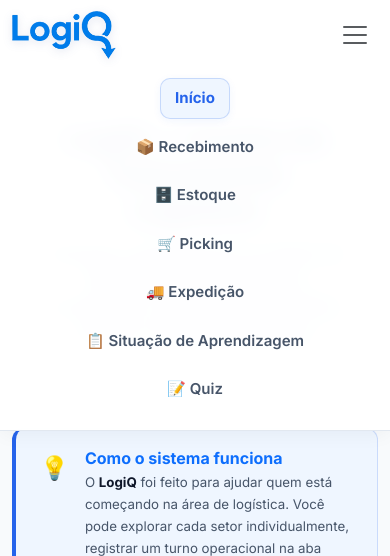
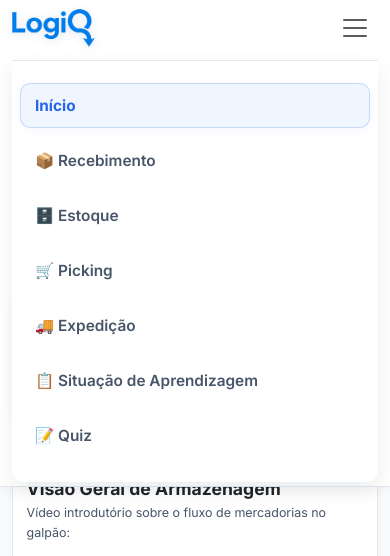
Before and after one commit to Vec-olegario/LogicQ, a Flask app: page / in a window 390 px wide, after a click that opens the changed part. Shown: the top 556 px of the page. Run offline with Flask 3, Linux system fonts and the light colour scheme; some libraries are stand-ins or nearby versions.

Commit message:
feat(ui): otimiza layout e tipografia para celulares e tablets com media queries

```diff
--- a/static/style.css
+++ b/static/style.css
@@ -1175,3 +1175,216 @@ html {
     color: #d97706 !important; /* Amarelo/âmbar aquecido em tom mais escuro e vivo */
     font-weight: 700;
 }
+
+/* ══════════════════════════════════════════════════════════════
+   OTIMIZAÇÕES RESPONSIVAS PARA CELULAR E TABLET (MOBILE-FIRST)
+   ══════════════════════════════════════════════════════════════ */
+
+/* 1. Menu de Navegação em Telas Menores (Até 991px - Collapse Bootstrap) */
+@media (max-width: 991px) {
+    #navbarContent {
+        background: #ffffff;
+        padding: 1rem 0.5rem;
+        border-top: 1px solid var(--border-color);
+        margin-top: 8px;
+        border-radius: 0 0 12px 12px;
+        box-shadow: 0 8px 20px rgba(15, 23, 42, 0.08);
+    }
+
+    .navbar-nav {
+        align-items: stretch !important;
+    }
+
+    .navbar-nav .nav-item {
+        width: 100%;
+    }
+
+    .nav-btn {
+        display: block !important;
+        width: 100% !important;
+        text-align: left !important;
+        padding: 10px 14px !important;
+        margin-bottom: 4px;
+        font-size: 0.96rem !important;
+    }
+}
+
+/* 2. Otimização Completa para Smartphones (Até 768px) */
+@media (max-width: 768px) {
+    /* Ajuste de tipografia base e espaçamentos do corpo */
+    body {
+        font-size: 0.9rem;
+        line-height: 1.6;
+    }
+
+    main {
+        padding-top: 70px !important;
+        padding-bottom: 30px !important;
+    }
+
+    /* Redução do tamanho da Logo e Navbar mais compacta */
+    .navbar-logo {
+        height: 38px !important;
+        max-width: 160px !important;
+    }
+
+    #main-nav {
+        padding: 4px 0 !important;
+    }
+
+    /* Hero Banner da página inicial e cabeçalhos em tamanho confortável */
+    .hero-banner-custom {
+        padding: 1.5rem 1rem !important;
+        border-radius: 12px !important;
+        margin-bottom: 1.5rem !important;
+    }
+
+    .hero-title-main {
+        font-size: 1.35rem !important;
+        line-height: 1.35 !important;
+        margin-bottom: 0.5rem !important;
+    }
+
+    .hero-subtitle-main {
+        font-size: 0.92rem !important;
+        line-height: 1.5 !important;
+    }
+
+    /* Escala dos Títulos em todo o sistema */
+    h1 {
+        font-size: 1.45rem !important;
+    }
+
+    h2 {
+        font-size: 1.22rem !important;
+    }
+
+    h3 {
+        font-size: 1.1rem !important;
+    }
+
+    h4 {
+        font-size: 1.02rem !important;
+    }
+
+    h5 {
+        font-size: 0.96rem !important;
+    }
+
+    /* Cabeçalhos de seção mais enxutos */
+    .section-header {
+        padding: 1rem 1.1rem !important;
+        margin-bottom: 1.25rem !important;
+    }
+
+    .section-header h2 {
+        font-size: 1.15rem !important;
+    }
+
+    .section-header p {
+        font-size: 0.85rem !important;
+    }
+
+    /* Redução de preenchimento (padding) em Cards e Blocos de Citação */
+    .card-custom,
+    .quote-card-custom,
+    .sabia-box {
+        padding: 1.1rem 1rem !important;
+        border-radius: 12px !important;
+        font-size: 0.89rem !important;
+    }
+
+    /* Cards do Pipeline (4 Setores na Página Inicial) */
+    .sector-pipeline-card {
+        padding: 1.15rem 1rem !important;
+        border-radius: 12px !important;
+    }
+
+    .sector-pipeline-card h3 {
+        font-size: 1.08rem !important;
+    }
+
+    .sector-pipeline-card .fs-3 {
+        font-size: 1.4rem !important;
+    }
+
+    .sector-pipeline-card p {
+        font-size: 0.84rem !important;
+        margin-bottom: 0.75rem !important;
+    }
+
+    /* Barra de Navegação Rápida do Rodapé (CTAs / Botões de Situação e Quiz) */
+    .sector-nav-bar {
+        padding: 1.1rem 1rem !important;
+        flex-direction: column !important;
+        align-items: stretch !important;
+        gap: 0.85rem !important;
+        margin-top: 1.75rem !important;
+    }
+
+    .sector-nav-bar > div:first-child {
+        text-align: center;
+    }
+
+    .sector-nav-bar .d-flex {
+        width: 100% !important;
+        flex-direction: column !important;
+        gap: 0.5rem !important;
+    }
+
+    .sector-nav-bar .btn,
+    .sector-nav-bar a.btn {
+        width: 100% !important;
+        text-align: center !important;
+        padding: 10px 14px !important;
+        font-size: 0.92rem !important;
+    }
+
+    /* KPIs da Página Inicial ou Setores */
+    .kpi-card {
+        padding: 1rem !important;
+    }
+
+    .kpi-card h3 {
+        font-size: 1.35rem !important;
+    }
+
+    /* Formulários e Inputs no Celular (fácil toque, sem zoom acidental) */
+    input.form-control,
+    select.form-select,
+    textarea.form-control {
+        font-size: 16px !important; /* Evita zoom automático no navegador iOS/Android */
+        padding: 10px 12px !important;
+    }
+
+    /* Ajuste em Tabelas e Gráficos Plotly para evitar quebra horizontal da tela */
+    .table-responsive {
+        font-size: 0.82rem !important;
+        overflow-x: auto !important;
+        -webkit-overflow-scrolling: touch;
+    }
+
+    .js-plotly-plot,
+    .plotly-graph-div {
+        width: 100% !important;
+        max-width: 100% !important;
+        overflow-x: auto;
+    }
+}
+
+/* 3. Ajuste extra para telas muito compactas (smartphones pequenos - até 480px) */
+@media (max-width: 480px) {
+    .hero-title-main {
+        font-size: 1.22rem !important;
+    }
+
+    .hero-subtitle-main {
+        font-size: 0.86rem !important;
+    }
+
+    .card-custom,
+    .quote-card-custom,
+    .sabia-box {
+        padding: 0.9rem 0.85rem !important;
+    }
+}
```
